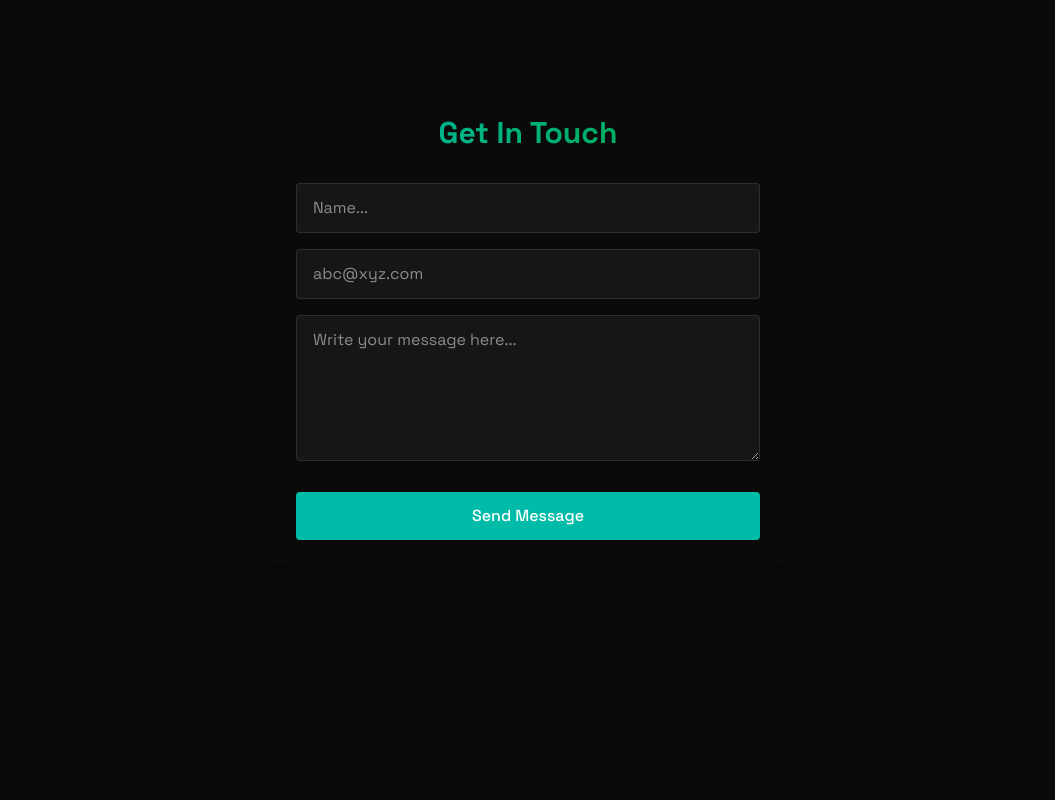
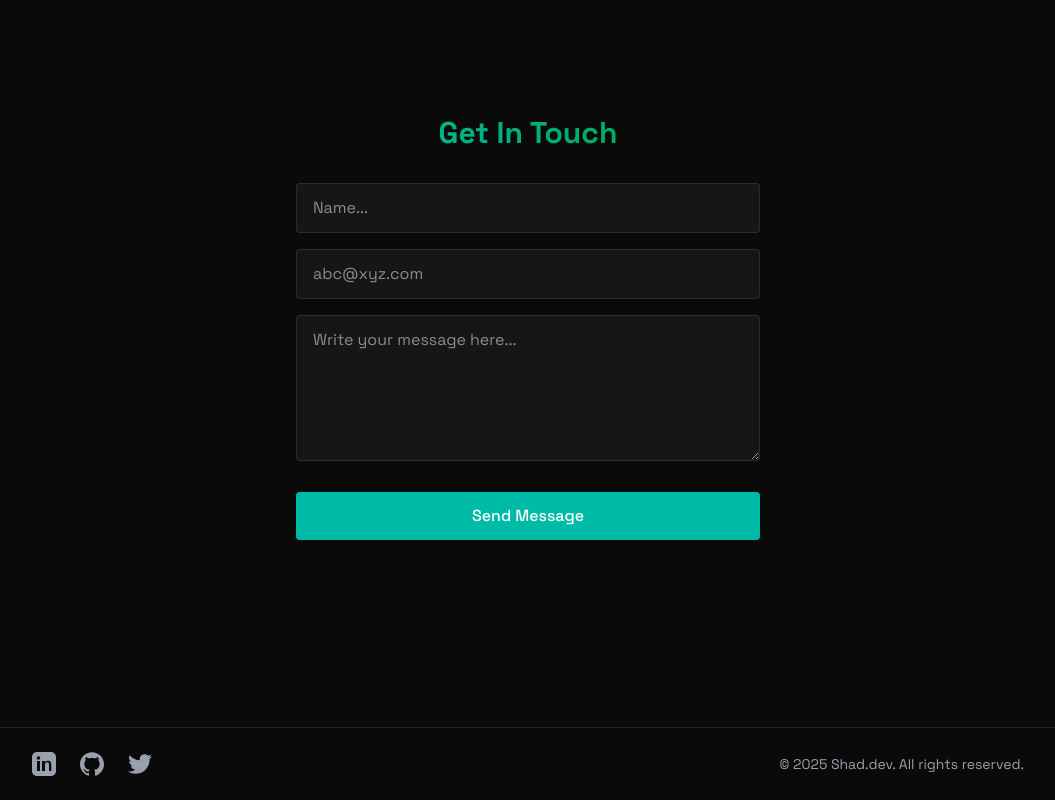
Before and after one commit to Shad-Islam/my-portfolio, a React (Vite) app: page / in a window 1280 px wide. Shown: the part 2629-3429 px from the top of the page, without its empty margins (112-1167 px from the left). Before the commit the page ends 3356 px from the top, so only its background shows below. Built offline with nearby package versions, Linux system fonts and the light colour scheme.

Commit message:
Add footer section

```diff
--- a/src/App.jsx
+++ b/src/App.jsx
@@ -7,6 +7,7 @@ import { Home } from "./components/section/Home";
 import { About } from "./components/section/About";
 import { Projects } from "./components/section/Projects";
 import { Contact } from "./components/section/Contact";
+import { Footer } from "./components/section/Footer";
 
 function App() {
   const [loading, setLoading] = useState(false);
@@ -25,6 +26,7 @@ function App() {
         <About/>
         <Projects/>
         <Contact/>
+        <Footer/>
       </div>
     </>
   );
--- /dev/null
+++ b/src/components/section/Footer.jsx
@@ -0,0 +1,64 @@
+export const Footer = () => {
+    return (
+      <footer className="bg-[rgba(10,10,10,0.8)] border-t border-white/10 py-6">
+        <div className="max-w-5xl mx-auto px-4 flex flex-col md:flex-row items-center justify-between space-y-4 md:space-y-0">
+          {/* Social Links */}
+          <div className="flex space-x-6">
+            <a
+              href="https://www.linkedin.com/in/shad48/"
+              target="_blank"
+              rel="noopener noreferrer"
+              className="text-gray-400 hover:text-teal-500 transition"
+              aria-label="LinkedIn"
+            >
+              <svg
+                xmlns="http://www.w3.org/2000/svg"
+                fill="currentColor"
+                viewBox="0 0 24 24"
+                className="w-6 h-6"
+              >
+                <path d="M19 0h-14c-2.761 0-5 2.239-5 5v14c0 2.761 2.239 5 5 5h14c2.761 0 5-2.239 5-5v-14c0-2.761-2.239-5-5-5zm-11 19h-3v-10h3v10zm-1.5-11.268c-.966 0-1.75-.784-1.75-1.75s.784-1.75 1.75-1.75 1.75.784 1.75 1.75-.784 1.75-1.75 1.75zm13.5 11.268h-3v-5.604c0-1.337-.026-3.063-1.867-3.063-1.868 0-2.155 1.459-2.155 2.967v5.7h-3v-10h2.881v1.367h.041c.401-.759 1.381-1.559 2.841-1.559 3.039 0 3.6 2.001 3.6 4.604v5.588z" />
+              </svg>
+            </a>
+            <a
+              href="https://github.com/Shad-Islam"
+              target="_blank"
+              rel="noopener noreferrer"
+              className="text-gray-400 hover:text-teal-500 transition"
+              aria-label="GitHub"
+            >
+              <svg
+                xmlns="http://www.w3.org/2000/svg"
+                fill="currentColor"
+                viewBox="0 0 24 24"
+                className="w-6 h-6"
+              >
+                <path d="M12 .297c-6.63 0-12 5.373-12 12 0 5.303 3.438 9.8 8.205 11.385.6.113.82-.258.82-.577 0-.285-.01-1.04-.015-2.04-3.338.724-4.042-1.61-4.042-1.61-.546-1.387-1.333-1.757-1.333-1.757-1.089-.744.083-.729.083-.729 1.205.084 1.838 1.236 1.838 1.236 1.07 1.835 2.809 1.305 3.495.998.108-.775.418-1.305.762-1.605-2.665-.305-5.466-1.332-5.466-5.93 0-1.31.465-2.38 1.235-3.22-.123-.303-.535-1.523.117-3.176 0 0 1.008-.322 3.3 1.23.957-.266 1.983-.399 3.003-.404 1.02.005 2.047.138 3.006.404 2.29-1.552 3.297-1.23 3.297-1.23.653 1.653.241 2.873.118 3.176.77.84 1.231 1.91 1.231 3.22 0 4.61-2.805 5.623-5.475 5.92.43.372.823 1.102.823 2.222 0 1.606-.015 2.896-.015 3.286 0 .322.216.694.825.576 4.765-1.585 8.2-6.082 8.2-11.385 0-6.627-5.373-12-12-12z" />
+              </svg>
+            </a>
+            <a
+              href="https://x.com/Shad__48"
+              target="_blank"
+              rel="noopener noreferrer"
+              className="text-gray-400 hover:text-teal-500 transition"
+              aria-label="Twitter"
+            >
+              <svg
+                xmlns="http://www.w3.org/2000/svg"
+                fill="currentColor"
+                viewBox="0 0 24 24"
+                className="w-6 h-6"
+              >
+                <path d="M24 4.557c-.883.392-1.832.656-2.828.775 1.017-.609 1.798-1.574 2.165-2.723-.951.564-2.005.974-3.127 1.195-.897-.957-2.178-1.555-3.594-1.555-2.717 0-4.92 2.203-4.92 4.917 0 .386.044.762.127 1.124-4.087-.205-7.713-2.164-10.141-5.144-.423.725-.666 1.562-.666 2.457 0 1.697.865 3.194 2.181 4.073-.803-.026-1.56-.247-2.22-.616v.062c0 2.37 1.685 4.348 3.918 4.798-.41.111-.843.171-1.287.171-.314 0-.615-.03-.916-.086.631 1.953 2.445 3.377 4.6 3.417-1.68 1.319-3.809 2.105-6.102 2.105-.395 0-.779-.023-1.17-.067 2.179 1.397 4.768 2.212 7.557 2.212 9.054 0 14.002-7.496 14.002-13.986 0-.213-.005-.425-.014-.636.961-.695 1.8-1.562 2.46-2.549z" />
+              </svg>
+            </a>
+          </div>
+
+          {/* Footer Text */}
+          <p className="text-gray-400 text-sm text-center md:text-left">
+            © {new Date().getFullYear()} Shad.dev. All rights reserved.
+          </p>
+        </div>
+      </footer>
+    );
+  };
```
